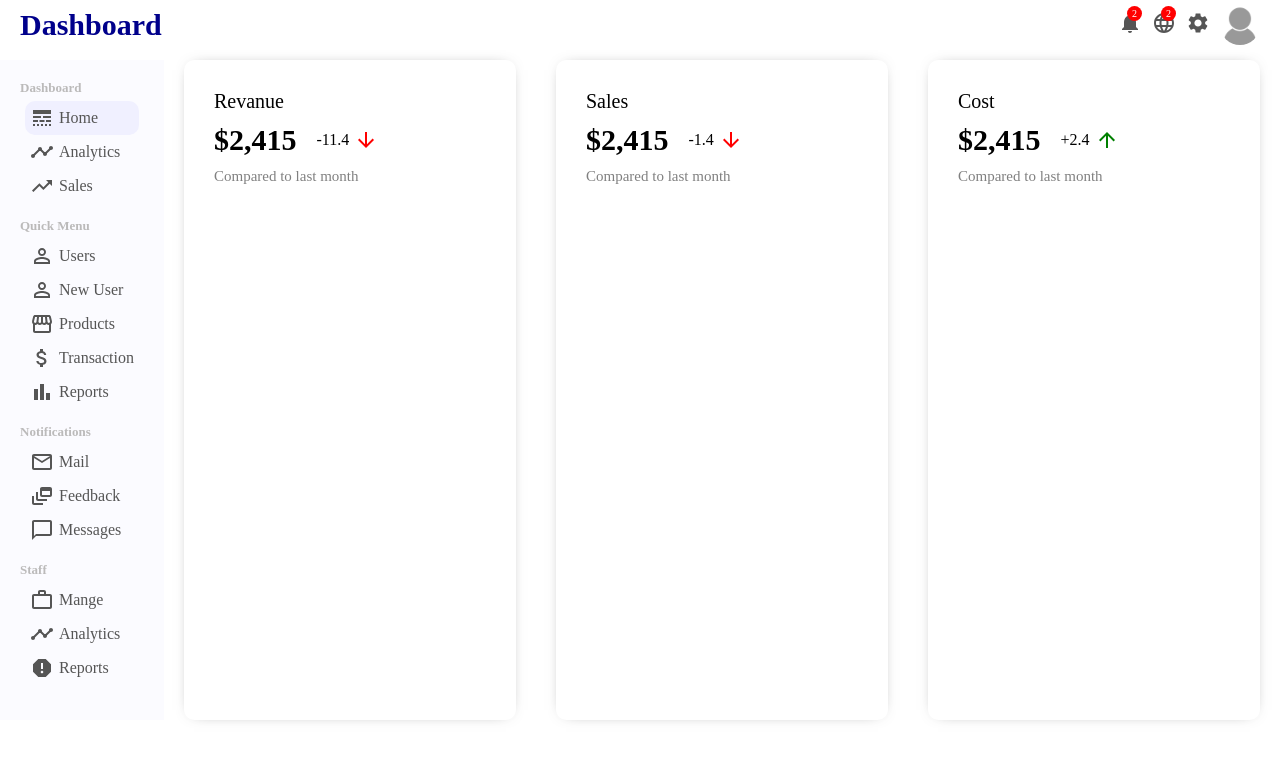
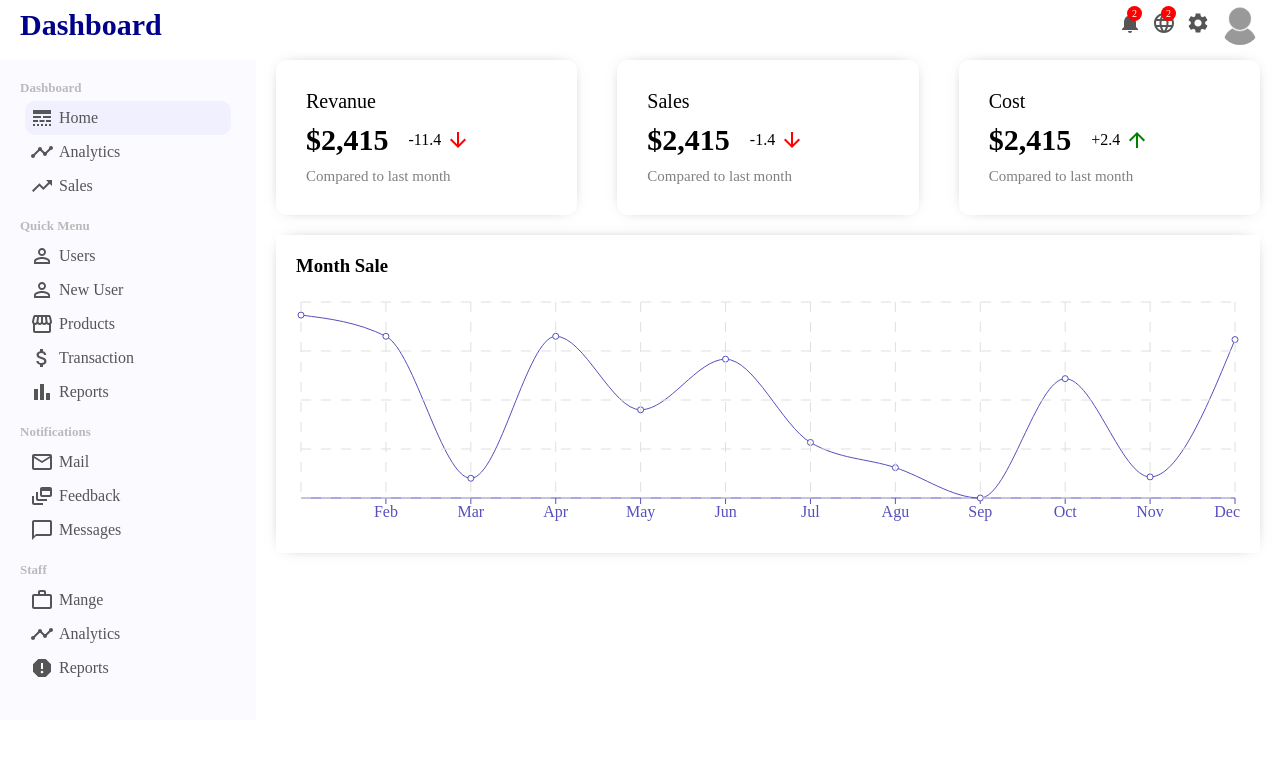
Before and after one commit to mahdieahmadii/AdminDashboard, a React (Create React App) app: page / in a window 1280 px wide. Shown: the top 760 px of the page. Built offline with nearby package versions, Linux system fonts and the light colour scheme.

Commit message:
fix charts

```diff
--- a/package.json
+++ b/package.json
@@ -16,6 +16,7 @@
     "react-router": "^6.23.1",
     "react-router-dom": "^6.23.1",
     "react-scripts": "5.0.1",
+    "recharts": "^2.12.7",
     "web-vitals": "^2.1.4"
   },
   "scripts": {
--- /dev/null
+++ b/src/components/Chart/index.css
@@ -0,0 +1,8 @@
+.chart {
+  margin: 20px;
+  padding: 20px;
+  box-shadow: 0 0 15px -10px rgba(0, 0, 0, 0.75);
+}
+.chart-title {
+  margin-bottom: 20px;
+}
--- /dev/null
+++ b/src/components/Chart/index.jsx
@@ -0,0 +1,26 @@
+import React from "react";
+import {
+  ResponsiveContainer,
+  LineChart,
+  Line,
+  XAxis,
+  CartesianGrid,
+  Tooltip,
+} from "recharts";
+import "./index.css";
+
+export default function Chart({ title, data, dataKey, grid }) {
+  return (
+    <div className="chart">
+      <h3 className="chart-title">{title}</h3>
+      <ResponsiveContainer width={"100%"} aspect={4}>
+        <LineChart data={data}>
+          <XAxis dataKey="name" stroke="#5550bd" />
+          <Line dataKey={dataKey} stroke="#5550bd" type={"monotone"} />
+          <Tooltip />
+          {grid && <CartesianGrid stroke="#e0dfdf" strokeDasharray={10} />}
+        </LineChart>
+      </ResponsiveContainer>
+    </div>
+  );
+}
--- /dev/null
+++ b/src/datas.js
@@ -0,0 +1,52 @@
+let xAxisData = [
+  {
+    name: "Jan",
+    Sale: 112_000,
+  },
+  {
+    name: "Feb",
+    Sale: 99_000,
+  },
+  {
+    name: "Mar",
+    Sale: 12_090,
+  },
+  {
+    name: "Apr",
+    Sale: 99_000,
+  },
+  {
+    name: "May",
+    Sale: 54_000,
+  },
+  {
+    name: "Jun",
+    Sale: 85_000,
+  },
+  {
+    name: "Jul",
+    Sale: 34_000,
+  },
+  {
+    name: "Agu",
+    Sale: 18_598,
+  },
+  {
+    name: "Sep",
+    Sale: 0,
+  },
+  {
+    name: "Oct",
+    Sale: 73_078,
+  },
+  {
+    name: "Nov",
+    Sale: 12_900,
+  },
+  {
+    name: "Dec",
+    Sale: 97_000,
+  },
+];
+
+export { xAxisData };
--- a/src/pages/Home/index.css
+++ b/src/pages/Home/index.css
@@ -0,0 +1,3 @@
+.home {
+  flex: 4;
+}
--- a/src/pages/Home/index.jsx
+++ b/src/pages/Home/index.jsx
@@ -1,6 +1,14 @@
 import React from "react";
 import Features from "../../components/Features";
+import "./index.css";
+import Chart from "../../components/Chart";
+import { xAxisData } from "../../datas";
 
 export default function Home() {
-  return <Features />;
+  return (
+    <div className="home">
+      <Features />
+      <Chart grid title={"Month Sale"} data={xAxisData} dataKey={"Sale"} />
+    </div>
+  );
 }
```
Also changed, not shown: 1 other file (tests, documents, lock files or other folders).
